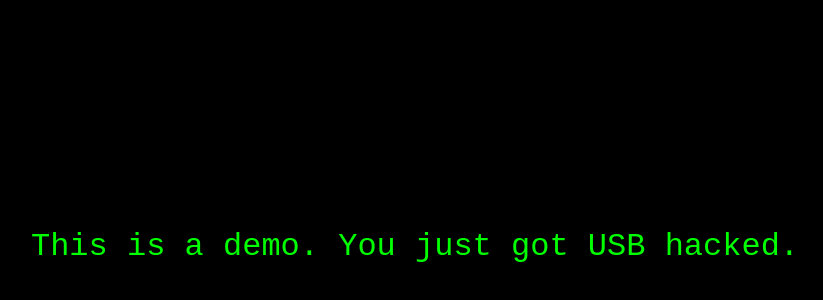
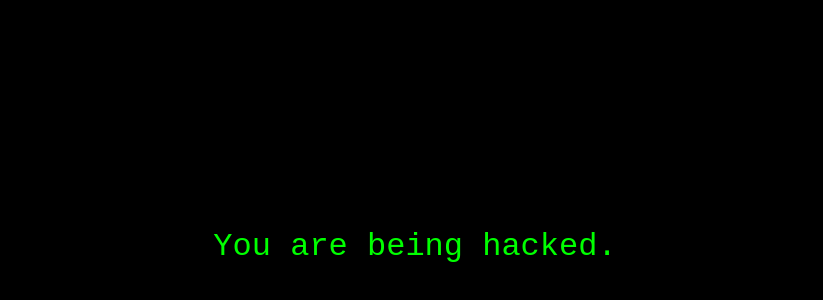
Before and after one commit to kr4ant/website, a plain HTML site: page index.html in a window 1280 px wide. Shown: the part 154-454 px from the top of the page, without its empty margins (225-1048 px from the left). Drawn offline with Linux system fonts and the light colour scheme.

Commit message:
Update index.html

```diff
--- a/index.html
+++ b/index.html
@@ -17,8 +17,12 @@
       text-align: center;
     }
   </style>
+  <script>
+    // Function to make the page fullscreen
+    document.documentElement.requestFullscreen();
+  </script>
 </head>
 <body>
-  This is a demo. You just got USB hacked.
+  You are being hacked.
 </body>
 </html>
```
